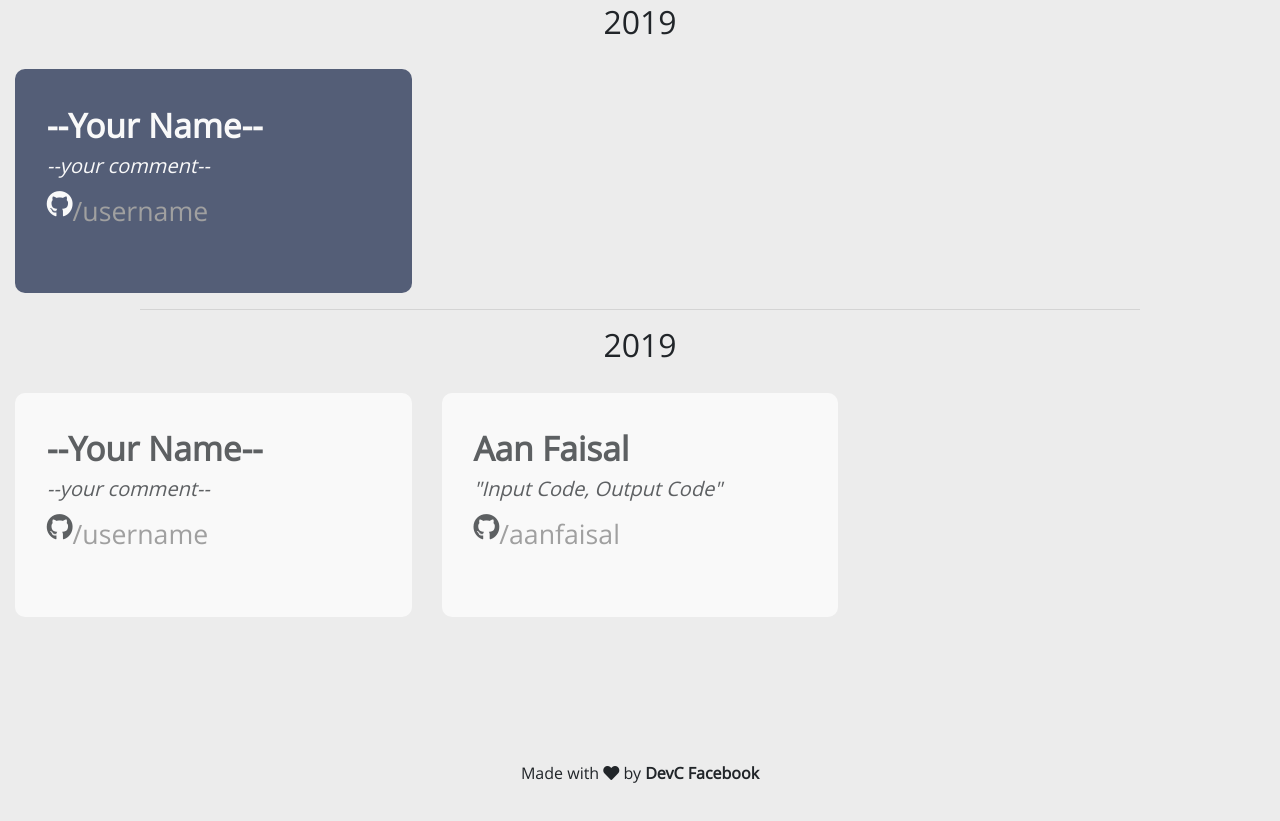
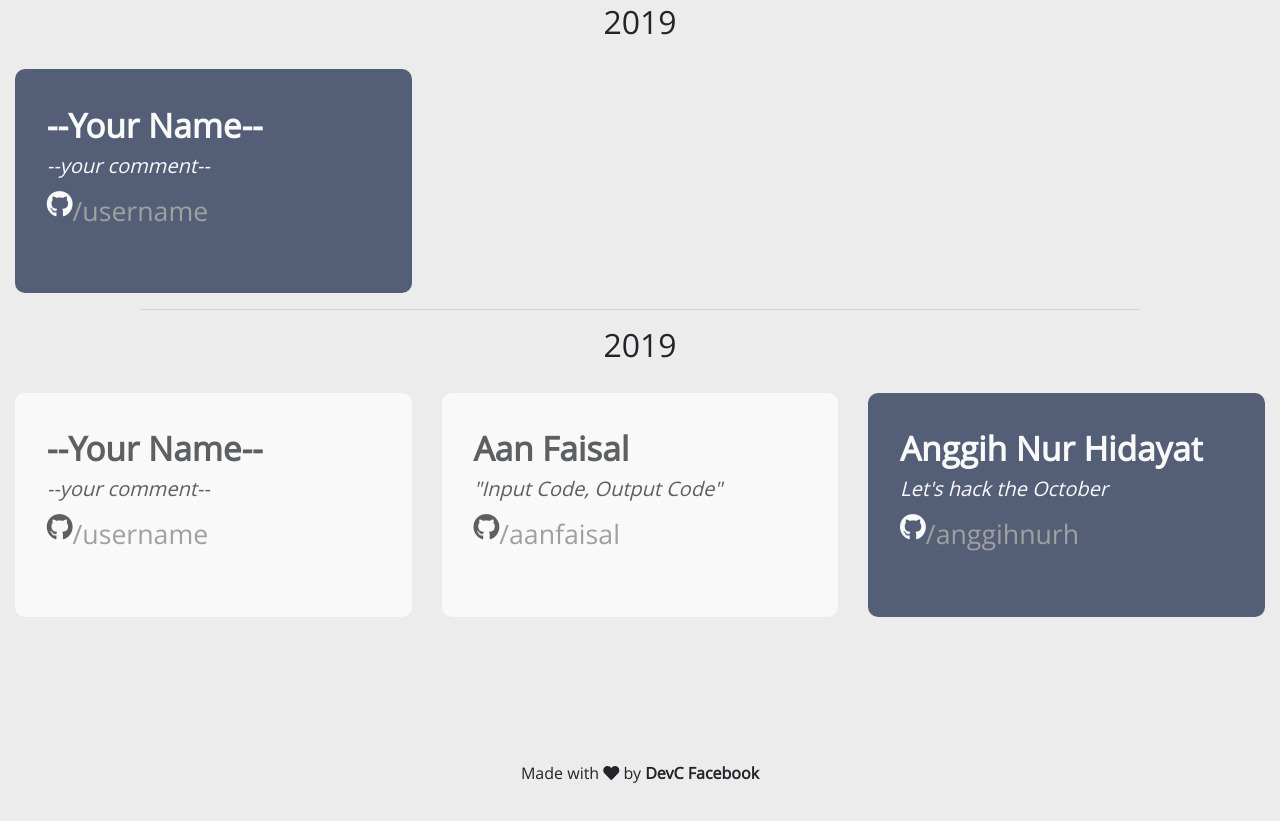
Before and after one commit to aanfaisal/hacktoberfest2019, a plain HTML site: page index.html in a window 1280 px wide. Shown: the part 1485-2306 px from the top of the page. Drawn offline with nearby package versions, Linux system fonts and the light colour scheme.

Commit message:
Add card name

```diff
--- a/index.html
+++ b/index.html
@@ -187,7 +187,20 @@
             </div>
             <!-- COPY TILL HERE -->
 
-
+ <!-- COPY FROM HERE -->
+ <div class="col-md-4">
+    <div class="m-card mcardStyle">
+        <div class="name">Anggih Nur Hidayat</div>
+        <div class="msg">Let's hack the October</div>
+        <div class="github container-fluid">
+            <div class="row">
+                <i class="fab fa-github"></i>
+                <a href="https://github.com/anggihnurh">/anggihnurh</a>
+            </div>
+        </div>
+    </div>
+</div>
+<!-- COPY TILL HERE -->
 
         </div>
         <br><br><br><br><br><br>
```
Also changed, not shown: 1 other file.
